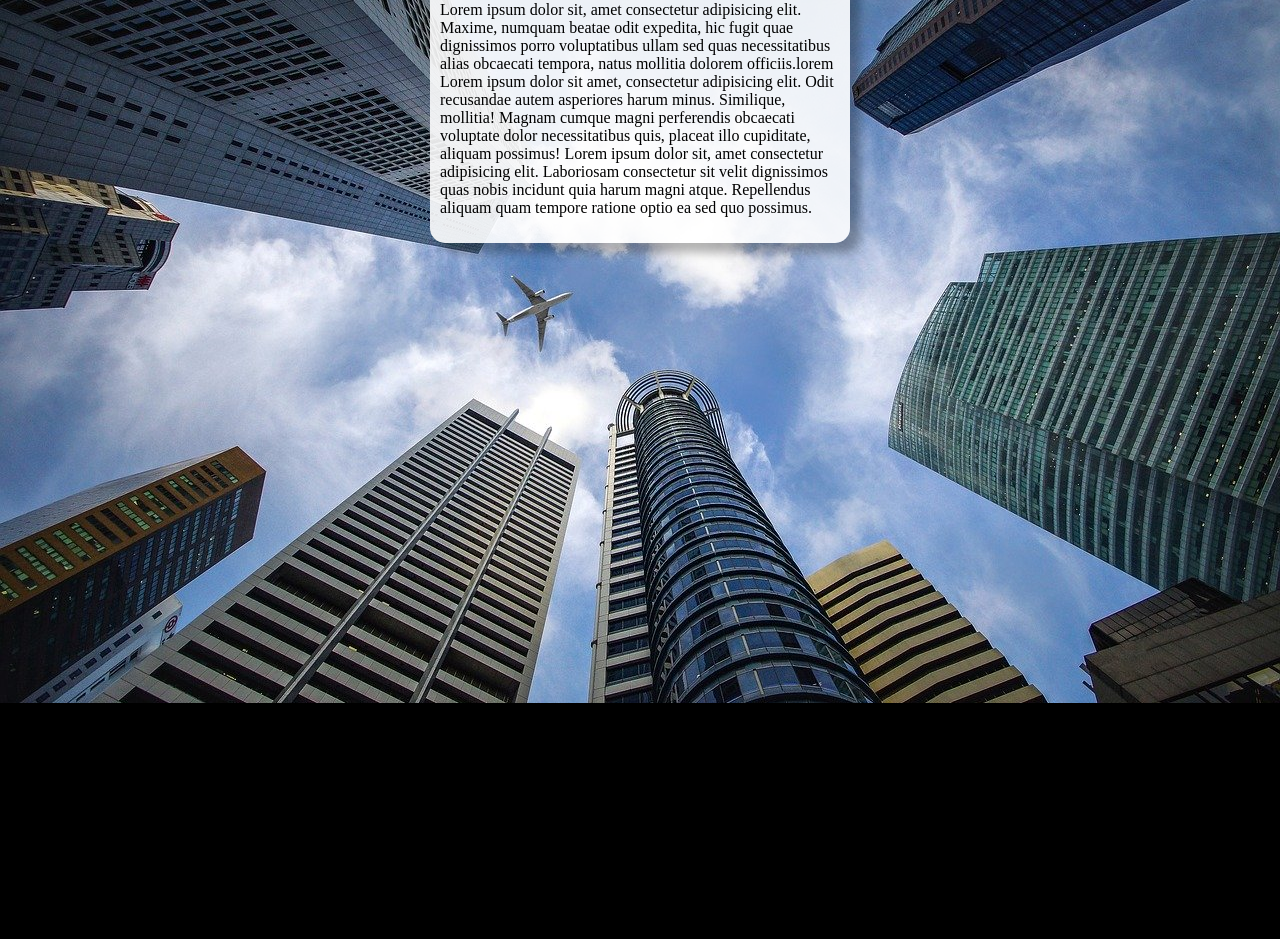
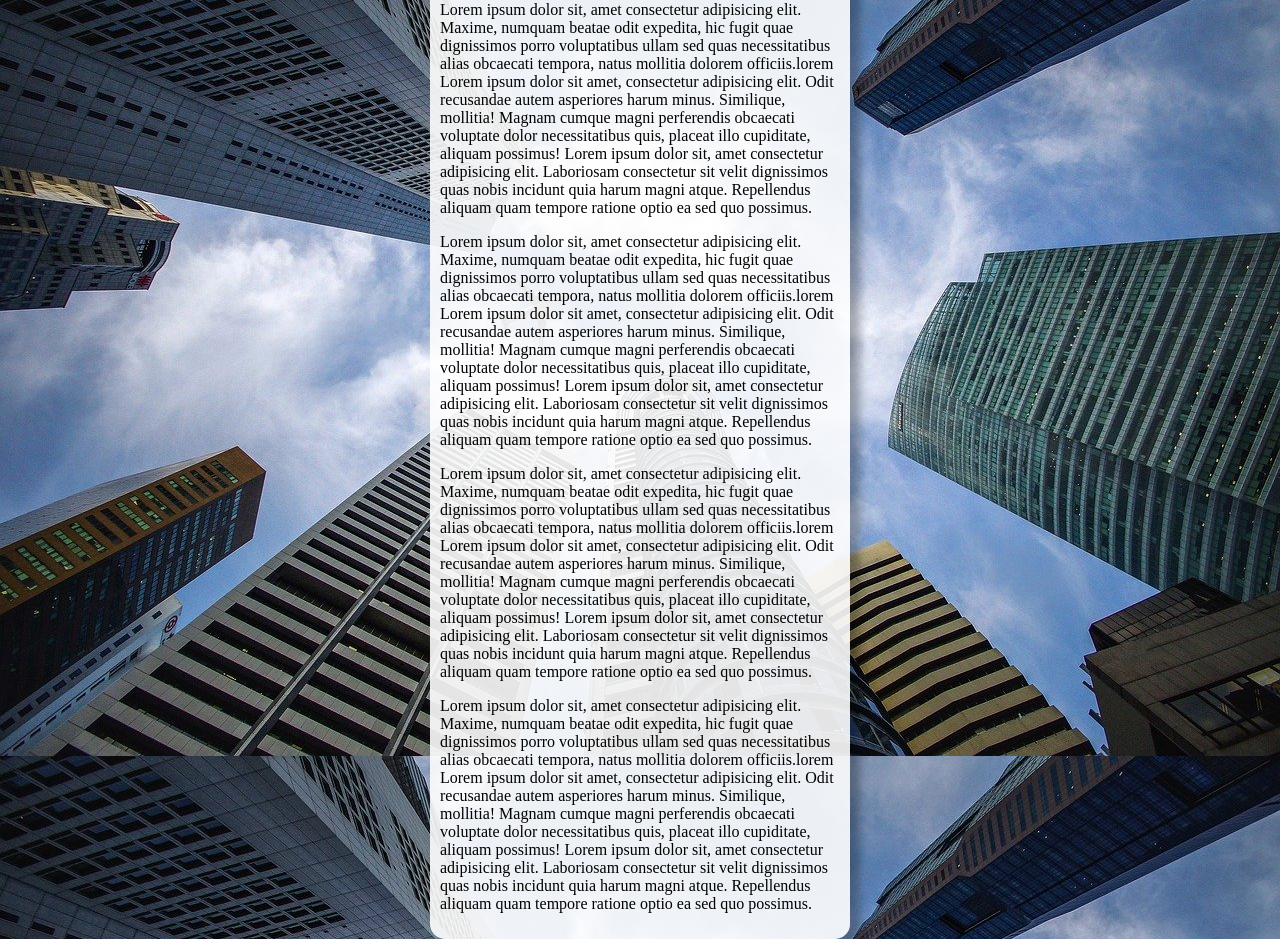
Before and after one commit to lucassilvamelo/html-css-2, a plain HTML site: page ex022/fundo006.html in a window 1280 px wide. Shown: the part 97-1036 px from the top of the page. Before the commit the page ends 800 px from the top, so only its background shows below. Drawn offline with Linux system fonts and the light colour scheme.

Commit message:
Update fundo006.html

```diff
--- a/ex022/fundo006.html
+++ b/ex022/fundo006.html
@@ -13,6 +13,7 @@
             background-position: center top;
             background-repeat: no-repeat;
             background-size: cover;
+            background-attachment: fixed;
         }
 
         main{
@@ -31,6 +32,9 @@
     <main>
         <h1>Teste de Imagem de Fundo</h1>
         <p>Lorem ipsum dolor sit, amet consectetur adipisicing elit. Maxime, numquam beatae odit expedita, hic fugit quae dignissimos porro voluptatibus ullam sed quas necessitatibus alias obcaecati tempora, natus mollitia dolorem officiis.lorem Lorem ipsum dolor sit amet, consectetur adipisicing elit. Odit recusandae autem asperiores harum minus. Similique, mollitia! Magnam cumque magni perferendis obcaecati voluptate dolor necessitatibus quis, placeat illo cupiditate, aliquam possimus! Lorem ipsum dolor sit, amet consectetur adipisicing elit. Laboriosam consectetur sit velit dignissimos quas nobis incidunt quia harum magni atque. Repellendus aliquam quam tempore ratione optio ea sed quo possimus.</p>
+        <p>Lorem ipsum dolor sit, amet consectetur adipisicing elit. Maxime, numquam beatae odit expedita, hic fugit quae dignissimos porro voluptatibus ullam sed quas necessitatibus alias obcaecati tempora, natus mollitia dolorem officiis.lorem Lorem ipsum dolor sit amet, consectetur adipisicing elit. Odit recusandae autem asperiores harum minus. Similique, mollitia! Magnam cumque magni perferendis obcaecati voluptate dolor necessitatibus quis, placeat illo cupiditate, aliquam possimus! Lorem ipsum dolor sit, amet consectetur adipisicing elit. Laboriosam consectetur sit velit dignissimos quas nobis incidunt quia harum magni atque. Repellendus aliquam quam tempore ratione optio ea sed quo possimus.</p>
+        <p>Lorem ipsum dolor sit, amet consectetur adipisicing elit. Maxime, numquam beatae odit expedita, hic fugit quae dignissimos porro voluptatibus ullam sed quas necessitatibus alias obcaecati tempora, natus mollitia dolorem officiis.lorem Lorem ipsum dolor sit amet, consectetur adipisicing elit. Odit recusandae autem asperiores harum minus. Similique, mollitia! Magnam cumque magni perferendis obcaecati voluptate dolor necessitatibus quis, placeat illo cupiditate, aliquam possimus! Lorem ipsum dolor sit, amet consectetur adipisicing elit. Laboriosam consectetur sit velit dignissimos quas nobis incidunt quia harum magni atque. Repellendus aliquam quam tempore ratione optio ea sed quo possimus.</p>
+        <p>Lorem ipsum dolor sit, amet consectetur adipisicing elit. Maxime, numquam beatae odit expedita, hic fugit quae dignissimos porro voluptatibus ullam sed quas necessitatibus alias obcaecati tempora, natus mollitia dolorem officiis.lorem Lorem ipsum dolor sit amet, consectetur adipisicing elit. Odit recusandae autem asperiores harum minus. Similique, mollitia! Magnam cumque magni perferendis obcaecati voluptate dolor necessitatibus quis, placeat illo cupiditate, aliquam possimus! Lorem ipsum dolor sit, amet consectetur adipisicing elit. Laboriosam consectetur sit velit dignissimos quas nobis incidunt quia harum magni atque. Repellendus aliquam quam tempore ratione optio ea sed quo possimus.</p>
     </main>
 </body>
 </html>
```
